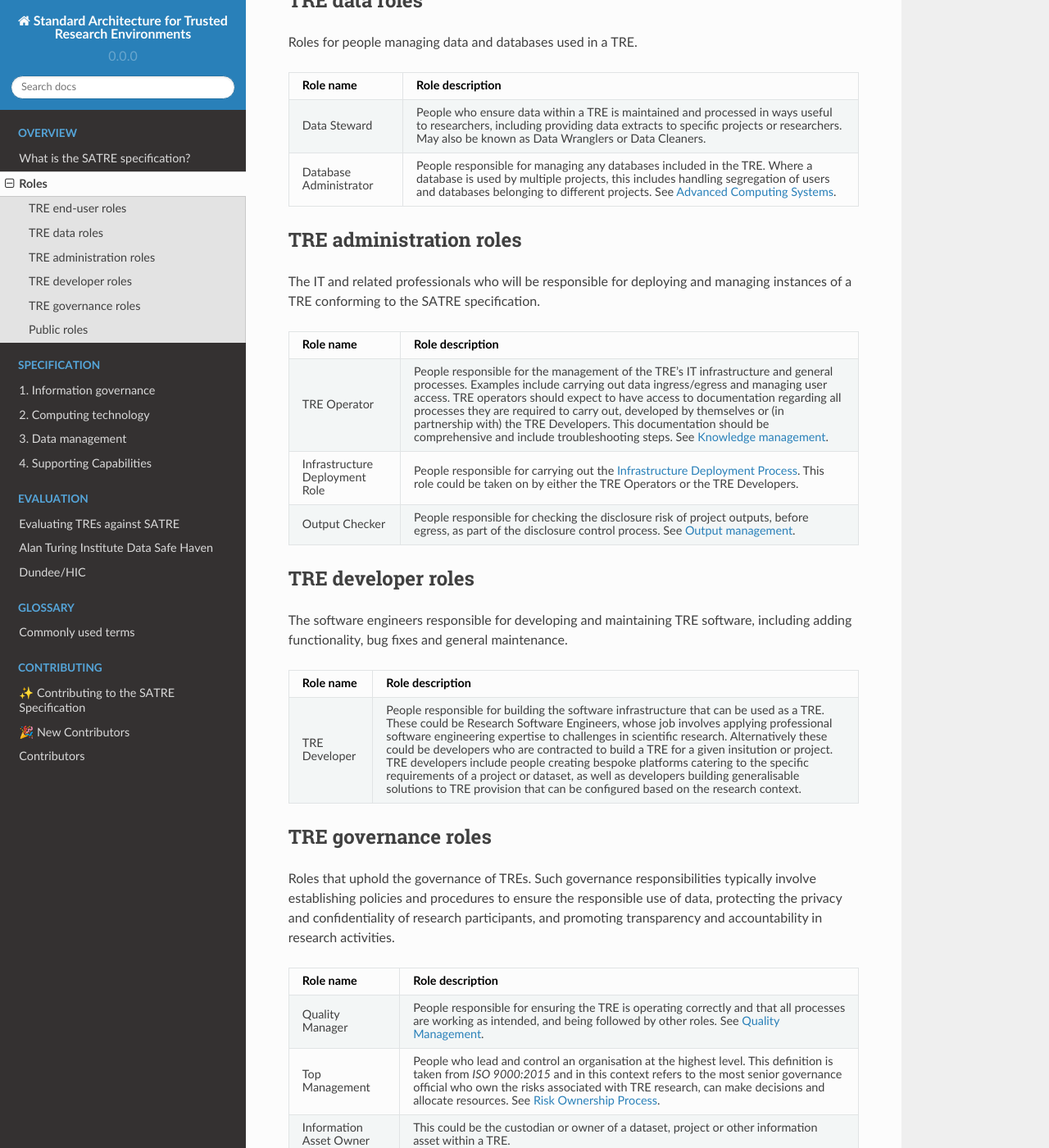
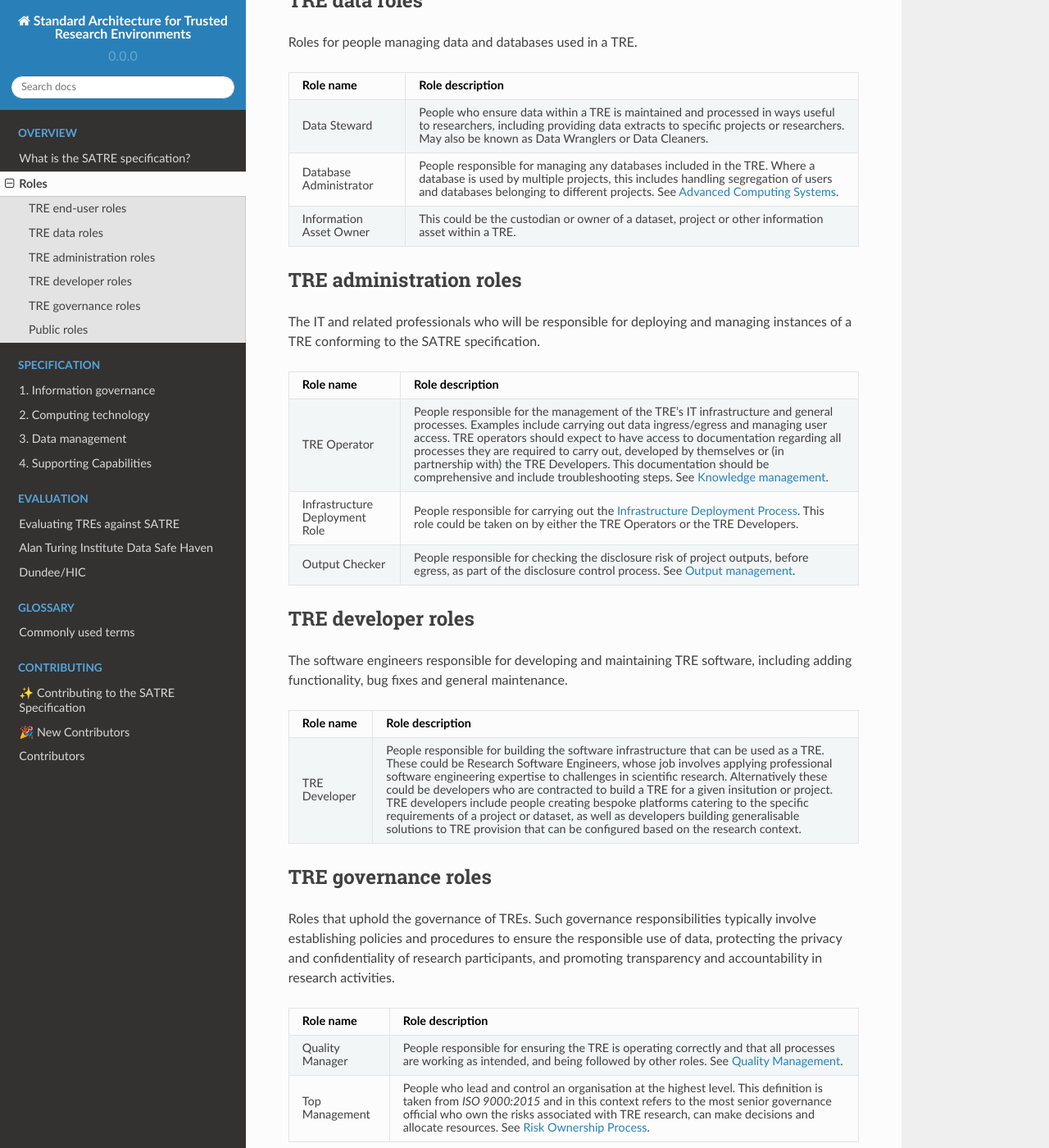
Before and after one commit to sa-tre/satre-specification, a Sphinx documentation site: the page built from docs/source/roles.md, in a window 1280 px wide and 1400 px high, scrolled down 596 px. Shown: the whole window at 82% size. Built offline with Sphinx 7.4.7 and the Read the Docs theme 2.0.0, drawn with Linux system fonts in a browser that asks for light colours; part of the change alters nothing that is shown.

````diff
--- a/docs/source/roles.md
+++ b/docs/source/roles.md
@@ -41,6 +41,8 @@ Roles for people managing data and databases used in a TRE.
   - People who ensure data within a TRE is maintained and processed in ways useful to researchers, including providing data extracts to specific projects or researchers. May also be known as Data Wranglers or Data Cleaners.
 * - Database Administrator
   - People responsible for managing any databases included in the TRE. Where a database is used by multiple projects, this includes handling segregation of users and databases belonging to different projects. See {ref}`advanced_CCC`.
+* - Information Asset Owner
+  - This could be the custodian or owner of a dataset, project or other information asset within a TRE.
 
 ```
 
@@ -97,8 +99,6 @@ Such governance responsibilities typically involve establishing policies and pro
   - People responsible for ensuring the TRE is operating correctly and that all processes are working as intended, and being followed by other roles. See {ref}`quality_management`.
 * - Top Management
   - People who lead and control an organisation at the highest level. This definition is taken from *ISO 9000:2015* and in this context refers to the most senior governance official who own the risks associated with TRE research, can make decisions and allocate resources. See {ref}`risk_ownership_process`.
-* - Information Asset Owner
-  - This could be the custodian or owner of a dataset, project or other information asset within a TRE.
 
 ```
 
````
